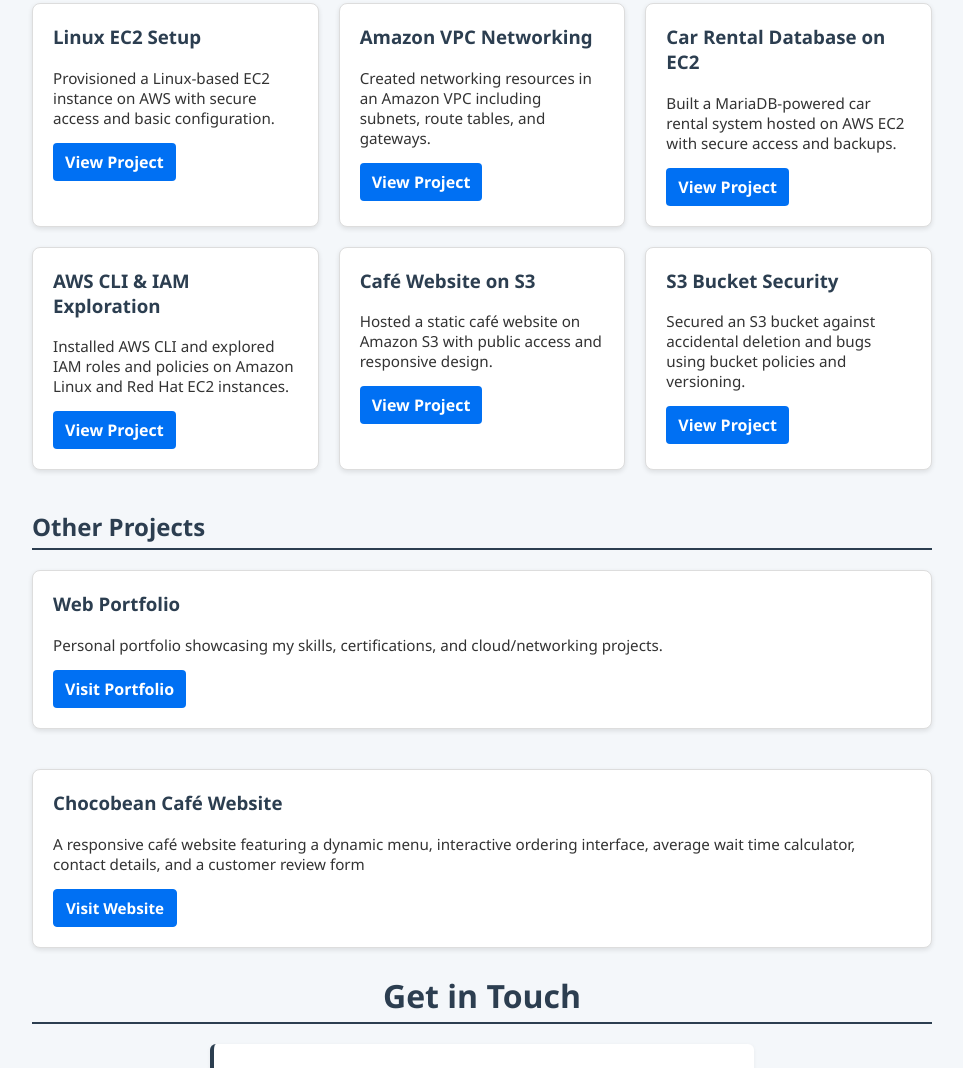
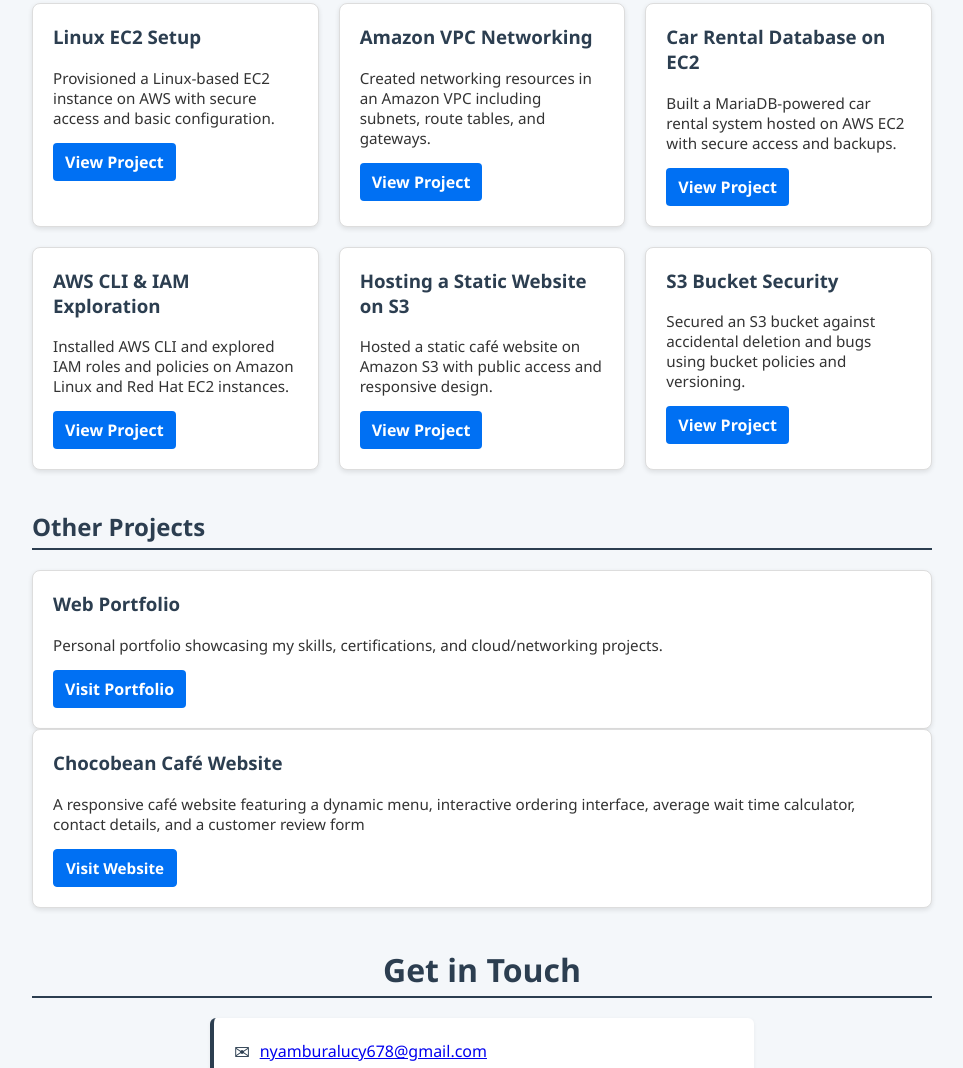
Before and after one commit to lucianakenya/portfolio, a plain HTML site: page index.html in a window 1280 px wide. Shown: the part 2336-3404 px from the top of the page, without its empty margins (158-1121 px from the left). Drawn offline with Linux system fonts and the light colour scheme.

Commit message:
Correcting a filter tag

```diff
--- a/index.html
+++ b/index.html
@@ -167,7 +167,7 @@
     </div>
 
     <div class="project-card">
-      <h3>Café Website on S3</h3>
+      <h3>Hosting a Static Website on S3</h3>
       <p>Hosted a static café website on Amazon S3 with public access and responsive design.</p>
       <a href="https://medium.com/@nyamburalucy678/how-i-hosted-my-caf%C3%A9-website-on-amazon-s3-securely-using-aws-console-and-cli-7498d16cbeee" target="_blank">View Project</a>
     </div>
@@ -190,15 +190,12 @@
       <a href="https://portfolio-ten-omega-14.vercel.app/" target="_blank">Visit Portfolio</a>
     </div>
   </div>
-</section>
 <div class="project-grid">
  <div class="project-card">
   <h3>Chocobean Café Website</h3>
   <p>A responsive café website featuring a dynamic menu, interactive ordering interface, average wait time calculator, contact details, and a customer review form</p>
   <a href="http://chocobean-cafe.s3-website.eu-north-1.amazonaws.com/" target="_blank" class="cert-button">Visit Website</a>
 </div>
-
-  </div>
 </section>
 
 
```
